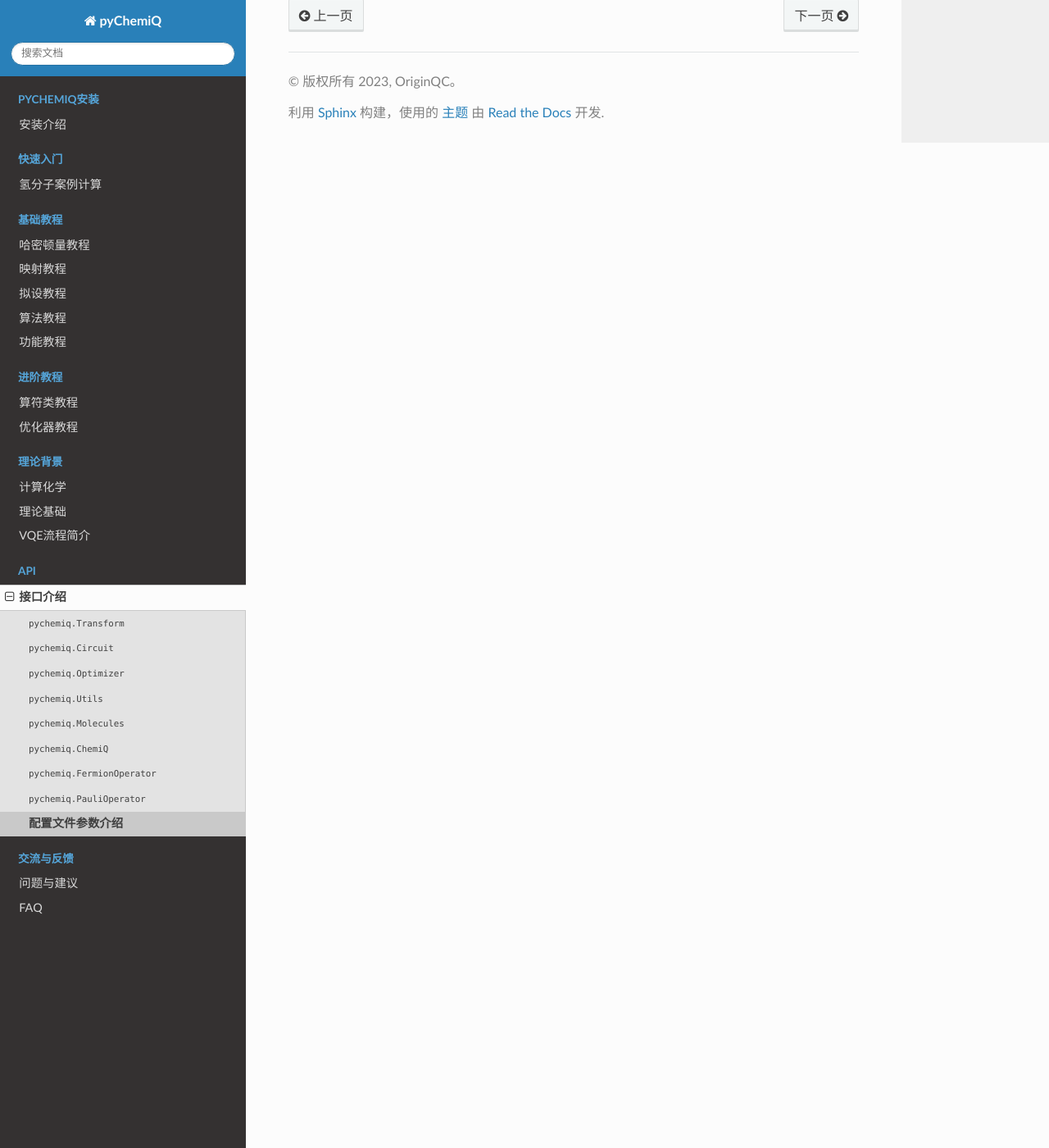
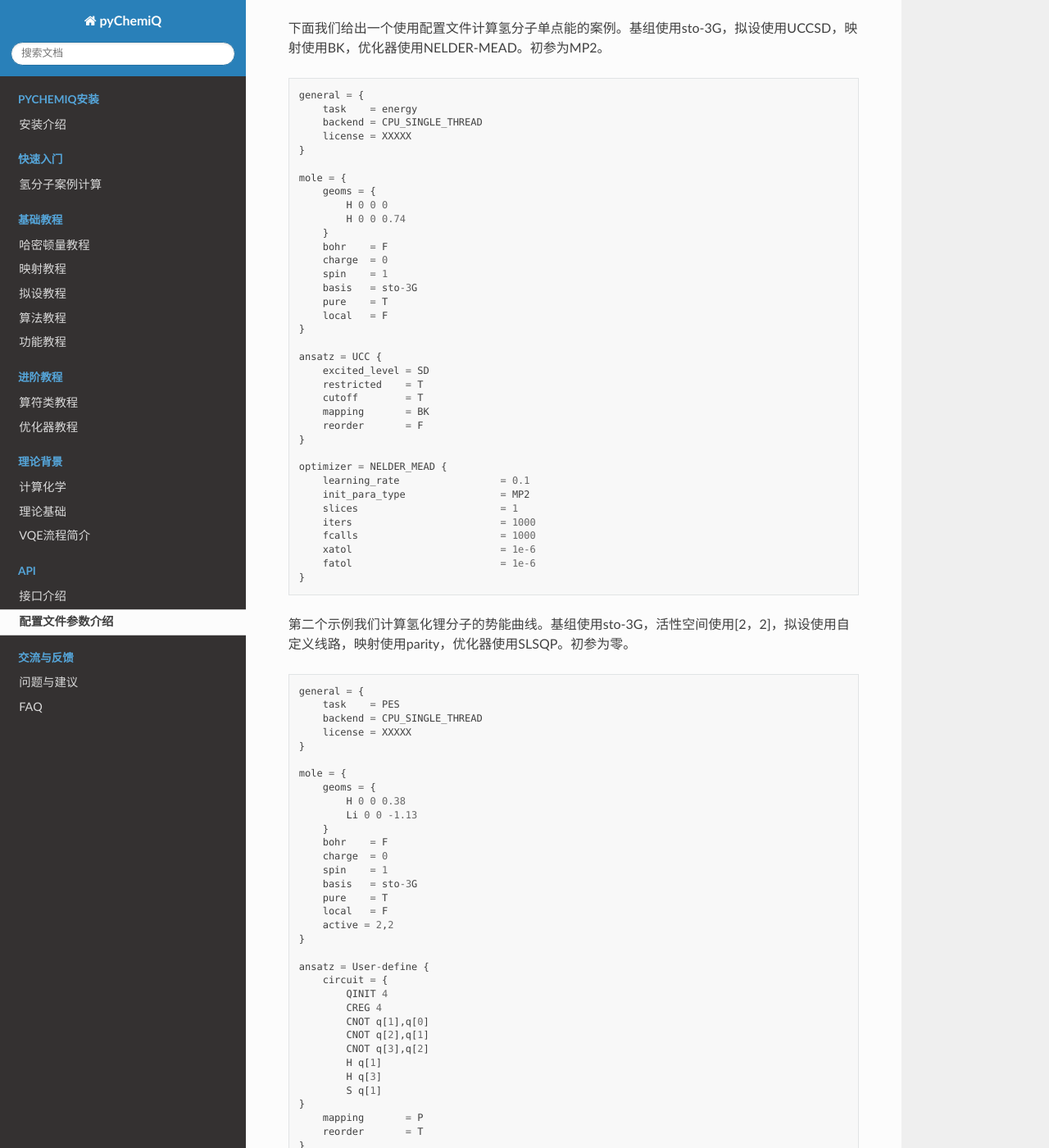
Before and after one commit to OriginQ/pyChemiQ-tutorial, a Sphinx documentation site: the page built from source/06API/Configs.rst, in a window 1280 px wide and 1400 px high, scrolled down 2053 px. Shown: the whole window at 82% size. Built offline with Sphinx 7.4.7 and the Read the Docs theme 2.0.0, drawn with Linux system fonts in a browser that asks for light colours; some of the changed text lies outside the part shown.

Commit message:
<add> examples to configuration settings

```diff
--- a/source/06API/Configs.rst
+++ b/source/06API/Configs.rst
@@ -1,7 +1,7 @@
 配置文件参数介绍
 ============================
 
-  除了调用pyChemiQ的基础接口进行计算，您也可以设置配置文件直接运算，更多高级功能开放在配置文件里使用。您可以通过使用内置优化方法缩短量子线路，减少运行时间，还有切片数设置、拟设截断、MP2初参设置等丰富功能的接口可调用。
+  除了调用pyChemiQ的基础接口进行计算，您也可以设置配置文件直接运算，更多高级功能开放在配置文件里使用。您可以通过使用内置优化方法缩短量子线路，减少运行时间，还有切片数设置、拟设截断、MP2初参设置等丰富功能的接口可调用。如果您想试用pyChemiQ这些高级功能，请前往 `官网 <https://qcloud.originqc.com.cn/chemistryIntroduce>`_ 申请授权码。
 
   配置文件通常为.chemiq为后缀的文件，主要分五个方面进行设置，详细的参数介绍及默认参数如下：
 
@@ -16,11 +16,11 @@
 
     - console_level :  设置终端打印日志级别， 0为输出，6为不输出。默认值为0。
 
+    - logfile_name : 设置日志文件名，默认为空。例如，设置的日志名为chemiq.log, 则最终输出的日志名为chemiq-当天日期.log。只有设置了日志文件名，才可以输出日志文件。
+
     - logfile_level : 设置文件输出日志级别， 0为输出，6为不输出。默认值为6。
 
-    - logfile_name : 设置日志文件名，默认日志名为chemiq-当天日期.log。例如chemiq-2023-03-15.log
-
-    - license : 设置授权序列号。
+    - license : 设置授权序列号。请前往 `官网 <https://qcloud.originqc.com.cn/chemistryIntroduce>`_ 申请授权码。
 
 2. 分子参数设置(Molecule specification)
     - geoms : 设置分子坐标，其中原子类型和原子坐标以空格进行分隔。
@@ -91,3 +91,141 @@
     - step_number : 设置总步数，大于1，默认100。
 
     - delta_r : 设置差分坐标大小，大于0，默认0.001。
+
+下面我们给出一个使用配置文件计算氢分子单点能的案例。基组使用sto-3G，拟设使用UCCSD，映射使用BK，优化器使用NELDER-MEAD。初参为MP2。
+
+.. code-block::
+
+    general = {
+        task    = energy
+        backend = CPU_SINGLE_THREAD
+        license = XXXXX
+    }
+
+    mole = {
+        geoms = {
+            H 0 0 0
+            H 0 0 0.74
+        }
+        bohr    = F
+        charge  = 0
+        spin    = 1
+        basis   = sto-3G
+        pure    = T
+        local   = F
+    }
+
+    ansatz = UCC {
+        excited_level = SD
+        restricted    = T
+        cutoff        = T
+        mapping       = BK
+        reorder       = F
+    }
+
+    optimizer = NELDER_MEAD {
+        learning_rate                 = 0.1
+        init_para_type                = MP2
+        slices                        = 1
+        iters                         = 1000
+        fcalls                        = 1000
+        xatol                         = 1e-6
+        fatol                         = 1e-6
+    }
+
+
+第二个示例我们计算氢化锂分子的势能曲线。基组使用sto-3G，活性空间使用[2，2]，拟设使用自定义线路，映射使用parity，优化器使用SLSQP。初参为零。
+
+.. code-block::
+
+    general = {
+        task    = PES
+        backend = CPU_SINGLE_THREAD
+        license = XXXXX
+    }
+
+    mole = {
+        geoms = {
+            H 0 0 0.38
+            Li 0 0 -1.13
+        }
+        bohr    = F
+        charge  = 0
+        spin    = 1
+        basis   = sto-3G
+        pure    = T
+        local   = F
+        active = 2,2
+    }
+
+    ansatz = User-define {
+        circuit = {
+            QINIT 4
+            CREG 4
+            CNOT q[1],q[0]
+            CNOT q[2],q[1]
+            CNOT q[3],q[2]
+            H q[1]
+            H q[3]
+            S q[1]
+    }
+        mapping       = P
+        reorder       = T
+    }
+
+    optimizer = SLSQP {
+        learning_rate                 = 0.1
+        init_para_type                = Zero
+        slices                        = 1
+        iters                         = 1000
+        fcalls                        = 1000
+        xatol                         = 1e-6
+        fatol                         = 1e-6
+    }
+
+
+第三个示例我们计算氢化锂分子的分子动力学轨迹。基组使用3-21G，活性空间使用[4，4]，拟设使用Hardware-efficient，映射使用JW，优化器使用L-BFGS-B。初参为随机数。
+
+.. code-block::
+
+    general = {
+        task    = MD
+        backend = CPU_SINGLE_THREAD
+        license = XXXXX
+    }
+
+    mole = {
+        geoms = {
+            H 0 0 0.38
+            Li 0 0 -1.13
+        }
+        bohr    = F
+        charge  = 0
+        spin    = 1
+        basis   = 3-21G
+        pure    = T
+        local   = F
+        active = 4,4
+    }
+
+    ansatz = Hardware-efficient {
+        mapping       = JW
+        reorder       = F
+    }
+
+    optimizer = L-BFGS-B {
+        learning_rate                 = 0.1
+        init_para_type                = Random
+        slices                        = 1
+        iters                         = 1000
+        fcalls                        = 1000
+        xatol                         = 1e-6
+        fatol                         = 1e-6
+    }
+
+    MD = 1 {
+        velocity           = 0.0
+        step_size          = 0.2
+        step_number        = 100
+        delta_r            = 0.001
+    }
--- a/source/index.rst
+++ b/source/index.rst
@@ -57,10 +57,11 @@ pyChemiQ
    05theory/vqeintroduction.rst
 
 .. toctree::
-   :maxdepth: 2
+   :maxdepth: 1
    :caption: API
 
    06API/index
+   06API/Configs.rst
 
 
 .. toctree::
```
Also changed, not shown: source/06API/index.rst (+0 -8 lines).
